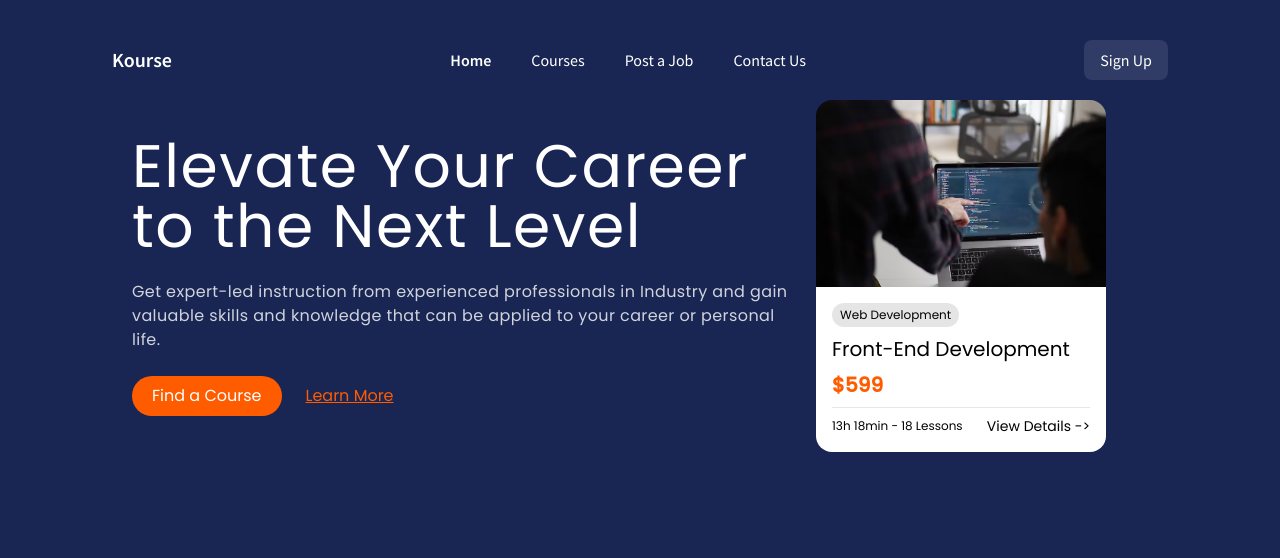
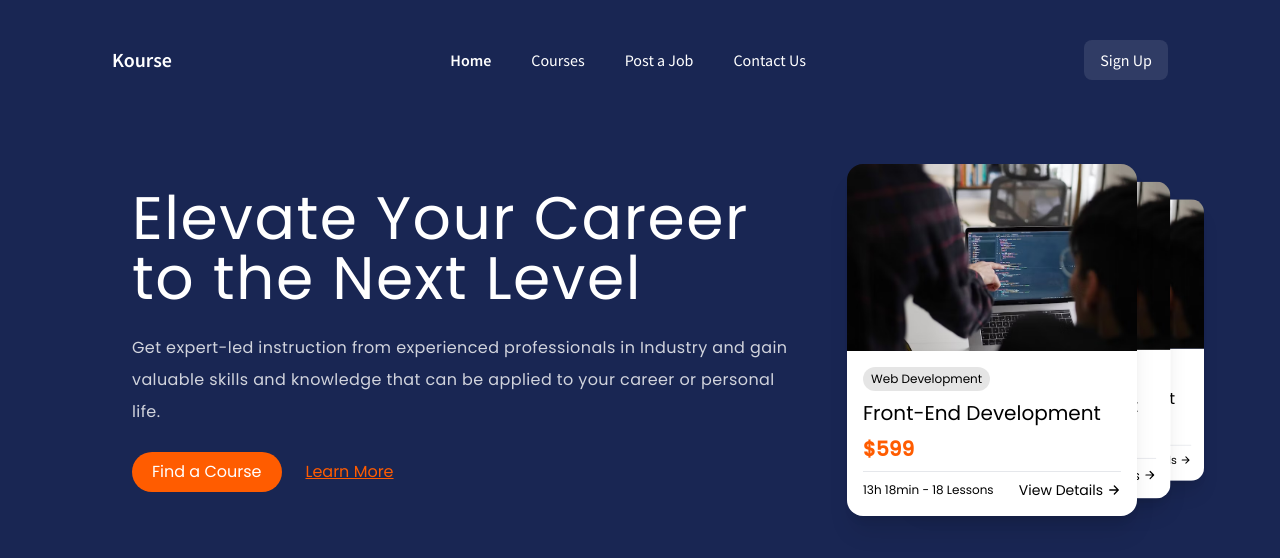
Before and after one commit to ikbakk/codedesign.dev-kourse, a React (Vite) app: page / in a window 1280 px wide. Shown: the top 558 px of the page. Built offline with nearby package versions, Linux system fonts and the light colour scheme; what prettier-plugin-tailwindcss would draw is missing.

Commit message:
Edit hero section

```diff
--- a/src/components/Card.tsx
+++ b/src/components/Card.tsx
@@ -1,10 +1,18 @@
-function Card() {
+import { IoArrowForwardOutline } from 'react-icons/io5'
+
+type Classname = {
+  className?: string
+  imageSrc: string
+}
+
+function Card({ className, imageSrc }: Classname) {
   return (
-    <div className='flex w-[290px] flex-col overflow-hidden rounded-2xl'>
+    <div
+      className={`flex w-[290px] ${className} flex-col overflow-hidden rounded-2xl shadow-xl`}>
       <div className='w-full overflow-hidden object-cover'>
         <img
           className='duration-75 hover:scale-110'
-          src='../src/assets/card.png'
+          src={`${imageSrc}`}
           alt='/'
         />
       </div>
@@ -17,8 +25,9 @@ function Card() {
         <hr></hr>
         <div className='flex items-center justify-between'>
           <p className='text-xs'>13h 18min - 18 Lessons</p>
-          <a className='text-sm' href='#'>
-            View Details {`->`}
+          <a className='flex items-center space-x-1 text-sm' href='#'>
+            <p>View Details</p>
+            <IoArrowForwardOutline />
           </a>
         </div>
       </div>
--- a/src/components/Hero.tsx
+++ b/src/components/Hero.tsx
@@ -3,12 +3,22 @@ import HeroContent from './HeroContent'
 
 function Hero() {
   return (
-    <div className='flex flex-col items-center justify-center font-poppins md:flex-row'>
+    <div className='flex flex-col items-center justify-center font-poppins md:flex-row md:pt-16'>
       <div className='space-y-6 p-5 md:basis-2/3'>
         <HeroContent />
       </div>
       <div className='md:basis-1/3'>
-        <Card />
+        <div className='flex translate-x-[-2rem] justify-center md:translate-x-0'>
+          <Card imageSrc='../src/assets/card.png' className='z-[3]' />
+          <Card
+            imageSrc='../src/assets/card.png'
+            className='absolute z-[2] translate-x-[3rem] scale-90'
+          />
+          <Card
+            imageSrc='../src/assets/card.png'
+            className='absolute z-[1] translate-x-[6rem] scale-[80%]'
+          />
+        </div>
       </div>
     </div>
   )
--- a/src/components/HeroContent.tsx
+++ b/src/components/HeroContent.tsx
@@ -4,7 +4,7 @@ function HeroContent() {
       <h2 className='text-2xl tracking-wide text-white lg:text-6xl'>
         Elevate Your Career to the Next Level
       </h2>
-      <p className='text-base tracking-wide text-white/80'>
+      <p className='text-base leading-loose tracking-wide text-white/80'>
         Get expert-led instruction from experienced professionals in Industry
         and gain valuable skills and knowledge that can be applied to your
         career or personal life.
```
